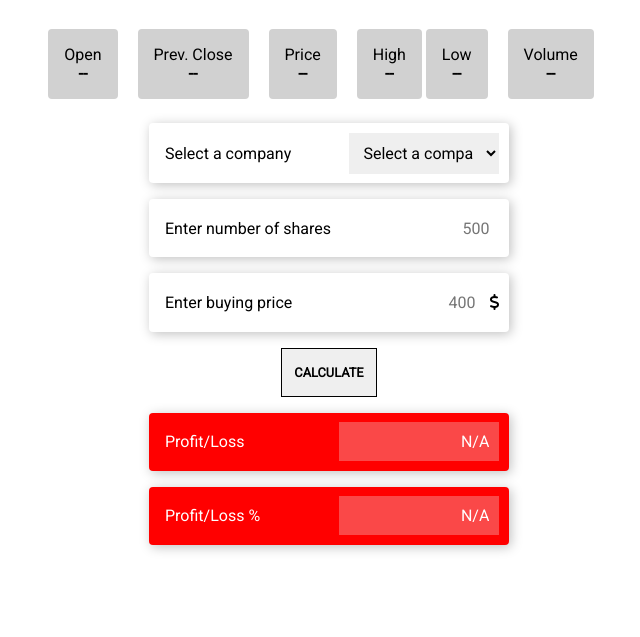
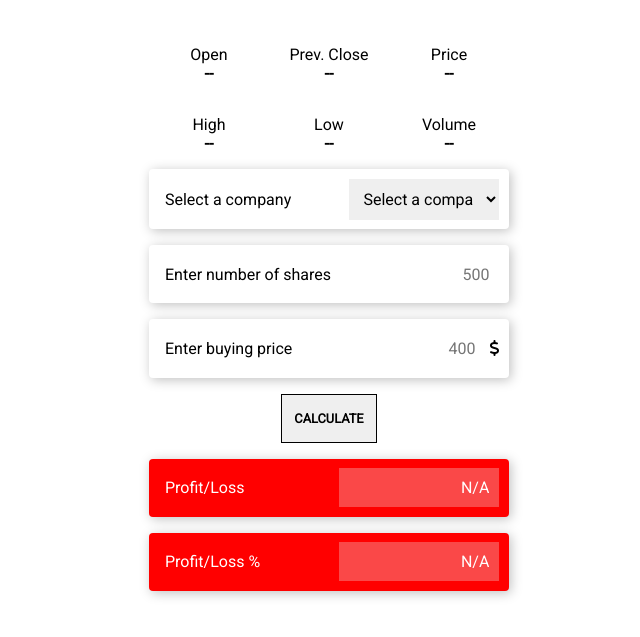
Before and after one commit to tejpatelme/stock-profit-loss, a plain HTML site: page index.html in a window 1280 px wide. Shown: the part 73-710 px from the top of the page, without its empty margins (311-951 px from the left). Drawn offline with Linux system fonts and the light colour scheme.

Commit message:
style : using grid for stock details tiles

```diff
--- a/styles.css
+++ b/styles.css
@@ -23,12 +23,19 @@ section {
     font-weight: 700;
 }
 
+.stock-details{
+    max-width: 360px;
+    margin: auto;
+    display: grid;
+    grid-template-columns: repeat(auto-fit,minmax(120px,1fr));
+    /* row-gap: 16px; */
+}
+
 .stock-details .detail-box{
     display: inline-block;
-    margin-right: 1rem;
+    max-width: 120px;
+    /* margin-right: 1rem; */
     padding: 1rem;
-    background-color :#D1D1D1;
-    border-radius: 4px;
 }
 .stock-details .detail-box:nth-child(4){
     margin-right: 0;
```
